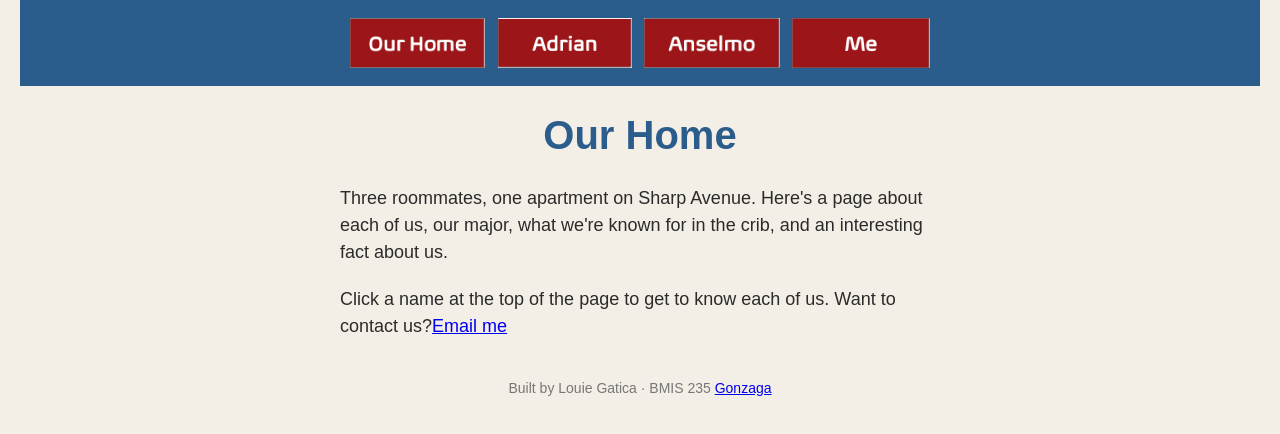
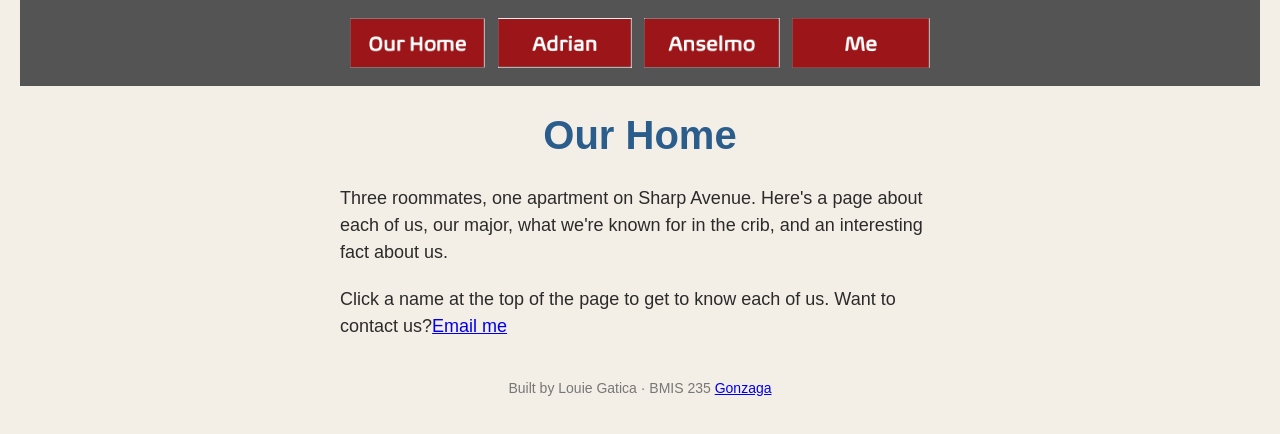
Before and after one commit to jgatica07/bmis235-html-3, a plain HTML site: page index.html in a window 1280 px wide. Drawn offline with Linux system fonts and the light colour scheme.

Commit message:
Change nav background color from blue to gray

```diff
--- a/styles.css
+++ b/styles.css
@@ -19,7 +19,7 @@ body {
 
 /* the menu at the top of every page */
 nav {
-    background-color: #2b5d8c;
+    background-color: #545454;
     padding: 14px;
     text-align: center;
 }
```
